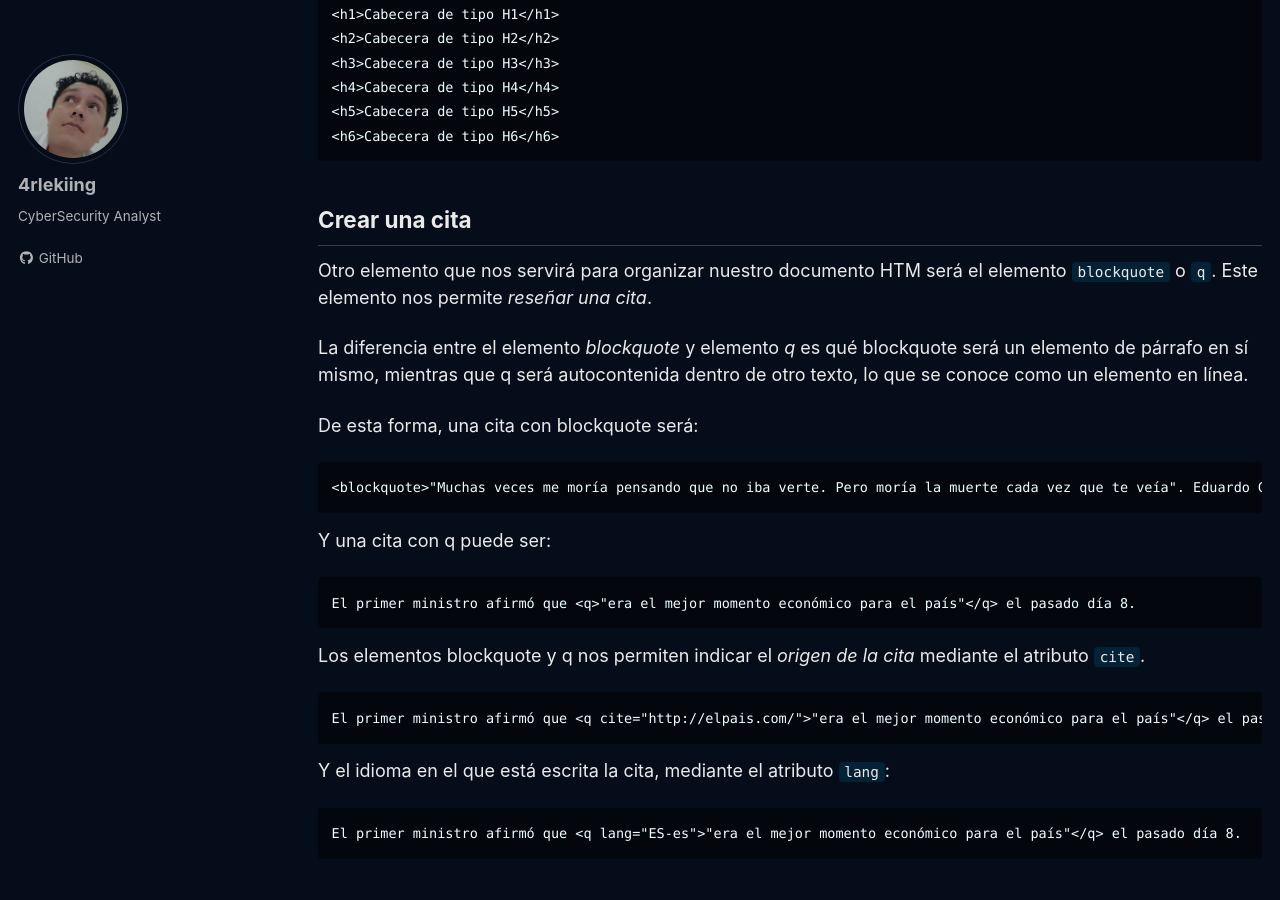
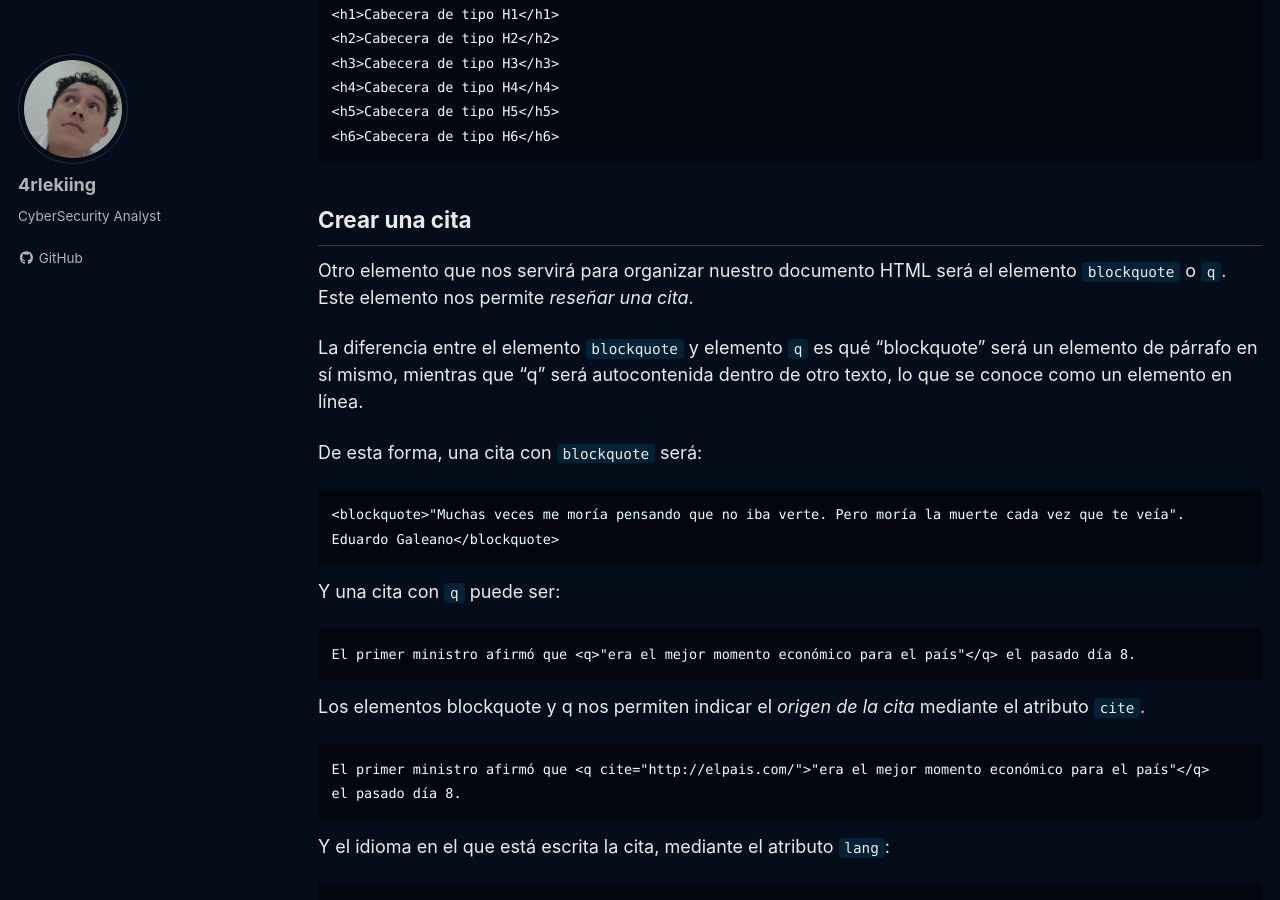
Before and after one commit to 4rleking/HTML.github.io, a Jekyll site: the page built from _posts/2023-08-06-Basico.md, in a window 1280 px wide and 900 px high, scrolled down 2651 px. Built offline with Jekyll 4.4.1, drawn with Linux system fonts in a browser that asks for light colours; cached includes are drawn as plain includes; a script that is not in the unit is left out.

Commit message:
Update 2023-08-06-Basico.md

````diff
--- a/_posts/2023-08-06-Basico.md
+++ b/_posts/2023-08-06-Basico.md
@@ -75,19 +75,19 @@ vehicula purus eu enim vulputate rhoncus.</p>
 
 ## Elementos de cabecera o titulares
 
-Si seguimos revisando el poder dar formato al texto nos encontramos con los *elementos de cabecera* o *titulares*.
+Si seguimos revisando el poder dar formato al texto nos encontramos con los `elementos de cabecera` o `titulares`.
 
 Estos elementos nos servirán para poner títulos a las diferentes secciones que tenga nuestra web. Son dos elementos, el de *inicio* y el de *cierre* y el contenido será el nombre de la cabecera o titular.
 
 El elemento es de tipo `h(x)`, donde la *x* va desde el (1 hasta el 6). Por ejemplo, si queremos poner un elemento de cabecera de tipo 1 escribiríamos lo siguiente:
 
-```
+```text
 <h1>Cabecera o Titulo</h1>
 ```
 
 Así veríamos todos los elementos de cabecera:
 
-```
+```text
 <h1>Cabecera de tipo H1</h1>
 <h2>Cabecera de tipo H2</h2>
 <h3>Cabecera de tipo H3</h3>
@@ -98,26 +98,28 @@ Así veríamos todos los elementos de cabecera:
 
 ## Crear una cita
 
-Otro elemento que nos servirá para organizar nuestro documento HTM será el elemento `blockquote` o `q`. Este elemento nos permite *reseñar una cita*.
+Otro elemento que nos servirá para organizar nuestro documento HTML será el elemento `blockquote` o `q`. Este elemento nos permite *reseñar una cita*.
 
-La diferencia entre el elemento *blockquote* y elemento *q* es qué blockquote será un elemento de párrafo en sí mismo, mientras que q será autocontenida dentro de otro texto, lo que se conoce como un elemento en línea.
+La diferencia entre el elemento `blockquote` y elemento `q` es qué "blockquote" será un elemento de párrafo en sí mismo, mientras que "q" será autocontenida dentro de otro texto, lo que se conoce como un elemento en línea.
 
-De esta forma, una cita con blockquote será:
+De esta forma, una cita con `blockquote` será:
 
-```
-<blockquote>"Muchas veces me moría pensando que no iba verte. Pero moría la muerte cada vez que te veía". Eduardo Galeano</blockquote>
+```text
+<blockquote>"Muchas veces me moría pensando que no iba verte. Pero moría la muerte cada vez que te veía".
+Eduardo Galeano</blockquote>
 ```
 
-Y una cita con q puede ser:
+Y una cita con `q` puede ser:
 
-```
+```text
 El primer ministro afirmó que <q>"era el mejor momento económico para el país"</q> el pasado día 8.
 ```
 
 Los elementos blockquote y q nos permiten indicar el *origen de la cita* mediante el atributo `cite`.
 
-```
-El primer ministro afirmó que <q cite="http://elpais.com/">"era el mejor momento económico para el país"</q> el pasado día 8.
+```text
+El primer ministro afirmó que <q cite="http://elpais.com/">"era el mejor momento económico para el país"</q>
+el pasado día 8.
 ```
 
 Y el idioma en el que está escrita la cita, mediante el atributo `lang`:
````
